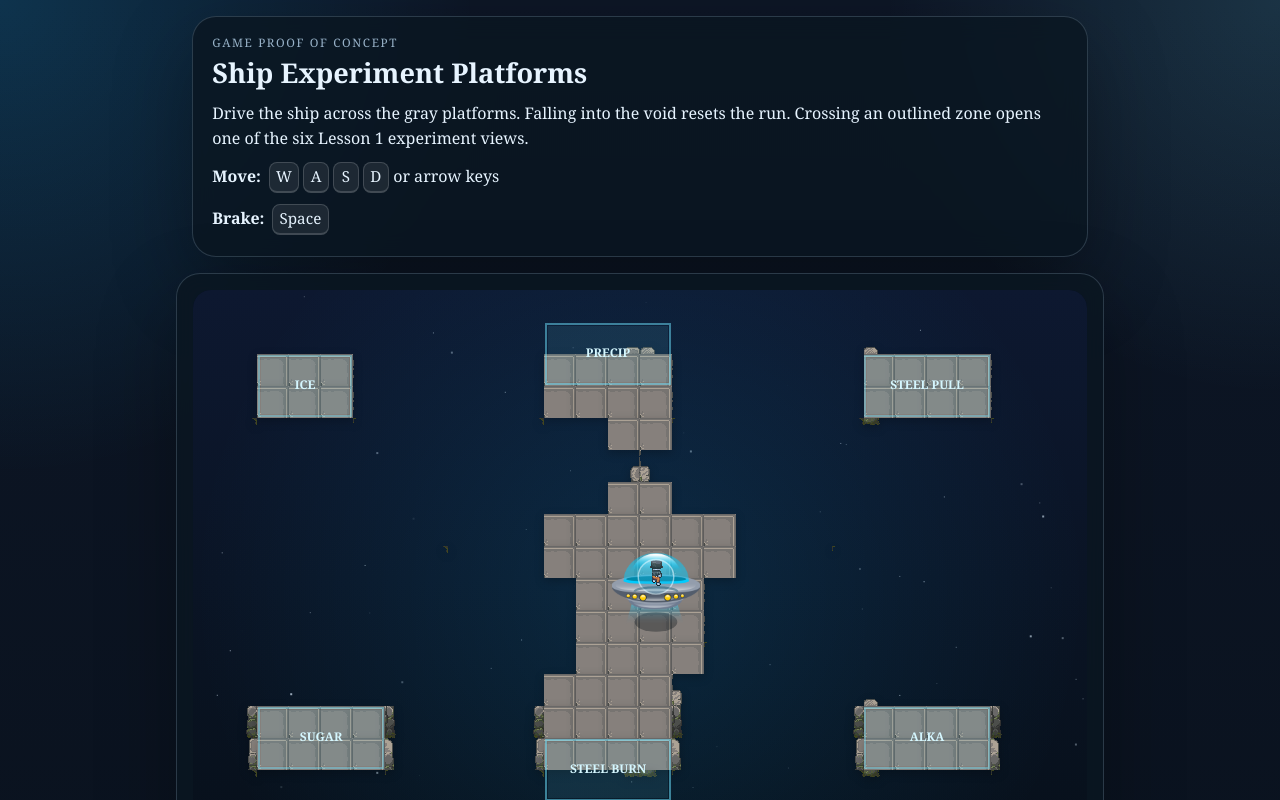
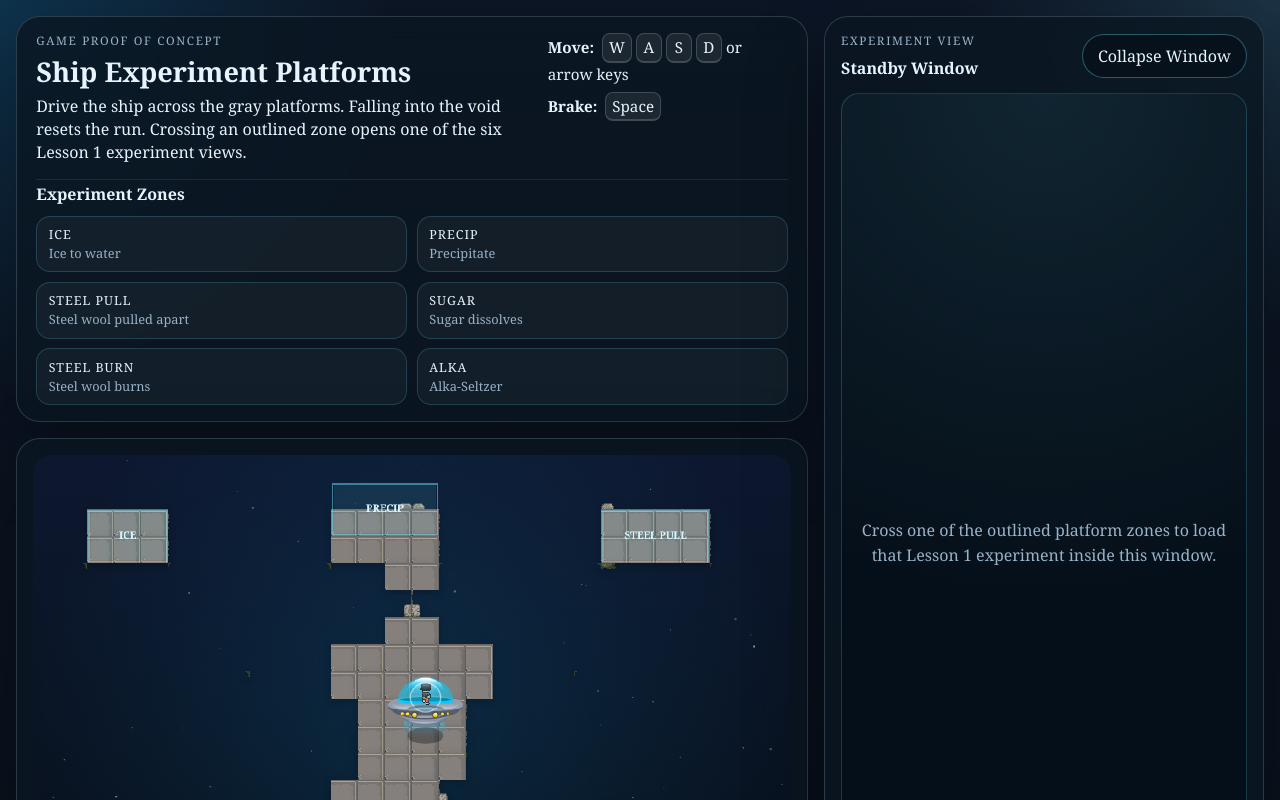
Before and after one commit to mrbrackebusch-code/Concord-Inspired-Modeling-Simulations, a website: page apps/studio/game-poc/index.html in a window 1280 px wide. Shown: the top 800 px of the page. Drawn offline with Linux system fonts and the light colour scheme.

Commit message:
Rework ship POC into docked widescreen layout

```diff
--- a/apps/studio/game-poc/index.html
+++ b/apps/studio/game-poc/index.html
@@ -8,21 +8,44 @@
   </head>
   <body>
     <main class="game-shell">
-      <section class="hud-card hud-card-left">
+      <section class="play-column">
+        <section class="command-bar">
+          <div class="command-bar__main">
+            <div class="command-copy">
               <p class="eyebrow">Game Proof Of Concept</p>
               <h1>Ship Experiment Platforms</h1>
               <p class="lede">
                 Drive the ship across the gray platforms. Falling into the void resets the run.
                 Crossing an outlined zone opens one of the six Lesson 1 experiment views.
               </p>
+            </div>
+
+            <div class="command-rules">
               <p class="controls"><strong>Move:</strong> <kbd>W</kbd><kbd>A</kbd><kbd>S</kbd><kbd>D</kbd> or arrow keys</p>
               <p class="controls"><strong>Brake:</strong> <kbd>Space</kbd></p>
+            </div>
+          </div>
+
+          <div class="zone-bar">
+            <h2>Experiment Zones</h2>
+            <ol class="zone-list">
+              <li><span>ICE</span><small>Ice to water</small></li>
+              <li><span>PRECIP</span><small>Precipitate</small></li>
+              <li><span>STEEL PULL</span><small>Steel wool pulled apart</small></li>
+              <li><span>SUGAR</span><small>Sugar dissolves</small></li>
+              <li><span>STEEL BURN</span><small>Steel wool burns</small></li>
+              <li><span>ALKA</span><small>Alka-Seltzer</small></li>
+            </ol>
+          </div>
         </section>
 
         <section class="canvas-frame">
           <canvas id="game-canvas" width="896" height="576" aria-label="Ship experiment proof of concept"></canvas>
           <div id="status-pill" class="status-pill">Loading assets...</div>
-        <section id="experiment-window" class="experiment-window" aria-live="polite">
+        </section>
+      </section>
+
+      <aside id="experiment-window" class="experiment-window" aria-live="polite">
         <div class="experiment-window__header">
           <div>
             <p class="eyebrow">Experiment View</p>
@@ -42,20 +65,7 @@
             referrerpolicy="no-referrer"
           ></iframe>
         </div>
-        </section>
-      </section>
-
-      <section class="hud-card hud-card-right">
-        <h2>Experiment Zones</h2>
-        <ol class="zone-list">
-          <li>Ice to water</li>
-          <li>Precipitate</li>
-          <li>Steel wool pulled apart</li>
-          <li>Sugar dissolves</li>
-          <li>Steel wool burns</li>
-          <li>Alka-Seltzer</li>
-        </ol>
-      </section>
+      </aside>
     </main>
 
     <script type="module" src="game.js"></script>
--- a/apps/studio/game-poc/styles.css
+++ b/apps/studio/game-poc/styles.css
@@ -26,17 +26,18 @@ body {
 }
 
 .game-shell {
-  width: min(1440px, calc(100% - 2rem));
+  width: min(1680px, calc(100% - 2rem));
   margin: 0 auto;
   min-height: 100vh;
   display: grid;
-  grid-template-columns: minmax(220px, 280px) auto minmax(220px, 260px);
+  grid-template-columns: minmax(0, 1fr) minmax(420px, 500px);
   gap: 1rem;
-  align-items: start;
-  padding: 1rem 0 1.25rem;
+  align-items: stretch;
+  padding: 1rem 0;
 }
 
-.hud-card,
+.play-column,
+.command-bar,
 .canvas-frame,
 .experiment-window {
   border: 1px solid var(--panel-line);
@@ -46,18 +47,38 @@ body {
   backdrop-filter: blur(12px);
 }
 
-.hud-card {
-  padding: 1.1rem 1.2rem 1.3rem;
+.play-column {
+  min-width: 0;
+  display: grid;
+  grid-template-rows: auto 1fr;
+  gap: 1rem;
+  border: 0;
+  background: transparent;
+  box-shadow: none;
+  backdrop-filter: none;
 }
 
-.hud-card-left {
-  position: sticky;
-  top: 1rem;
+.command-bar {
+  padding: 1rem 1.2rem;
+  display: grid;
+  gap: 0.9rem;
 }
 
-.hud-card-right {
-  position: sticky;
-  top: 1rem;
+.command-bar__main {
+  display: flex;
+  justify-content: space-between;
+  gap: 1rem;
+  align-items: start;
+}
+
+.command-copy {
+  max-width: 42rem;
+}
+
+.command-rules {
+  min-width: 15rem;
+  display: grid;
+  gap: 0.45rem;
 }
 
 .eyebrow {
@@ -70,28 +91,32 @@ body {
 
 h1,
 h2 {
-  margin: 0 0 0.8rem;
+  margin: 0;
   font-weight: 600;
 }
 
 h1 {
   font-size: 1.7rem;
-  line-height: 1.1;
+  line-height: 1.08;
 }
 
 h2 {
-  font-size: 1.15rem;
+  font-size: 1rem;
 }
 
 .lede,
-.controls,
-.zone-list {
+.controls {
   margin: 0;
-  line-height: 1.55;
+  line-height: 1.45;
+}
+
+.lede {
+  margin-top: 0.55rem;
+  max-width: 44rem;
 }
 
 .controls {
-  margin-top: 0.7rem;
+  font-size: 0.95rem;
 }
 
 kbd {
@@ -109,26 +134,59 @@ kbd {
   text-align: center;
 }
 
-.zone-list {
-  padding-left: 1.3rem;
+.zone-bar {
+  display: grid;
+  gap: 0.65rem;
+  padding-top: 0.2rem;
+  border-top: 1px solid rgba(162, 190, 214, 0.12);
 }
 
-.zone-list li + li {
-  margin-top: 0.35rem;
+.zone-list {
+  list-style: none;
+  margin: 0;
+  padding: 0;
+  display: grid;
+  grid-template-columns: repeat(3, minmax(0, 1fr));
+  gap: 0.6rem;
+}
+
+.zone-list li {
+  display: grid;
+  gap: 0.12rem;
+  padding: 0.6rem 0.72rem;
+  border: 1px solid rgba(109, 227, 255, 0.18);
+  border-radius: 14px;
+  background: rgba(255, 255, 255, 0.04);
+}
+
+.zone-list span {
+  color: var(--ink);
+  font-size: 0.78rem;
+  letter-spacing: 0.08em;
+  text-transform: uppercase;
+}
+
+.zone-list small {
+  color: var(--muted);
+  font-size: 0.8rem;
+  line-height: 1.3;
 }
 
 .canvas-frame {
-  position: relative;
+  min-width: 0;
+  min-height: 0;
   padding: 1rem;
   display: grid;
+  grid-template-rows: 1fr auto;
   gap: 0.9rem;
 }
 
 #game-canvas {
   display: block;
-  width: 896px;
-  height: 576px;
-  max-width: 100%;
+  width: 100%;
+  height: auto;
+  max-height: calc(100vh - 250px);
+  aspect-ratio: 14 / 9;
   margin: 0 auto;
   border-radius: 18px;
   background: #06101a;
@@ -147,23 +205,14 @@ kbd {
 }
 
 .experiment-window {
+  min-height: calc(100vh - 2rem);
   padding: 1rem;
+  position: sticky;
+  top: 1rem;
   display: grid;
   grid-template-rows: auto 1fr;
   gap: 0.9rem;
-  min-height: 240px;
-  transition:
-    min-height 260ms ease,
-    border-color 260ms ease,
-    box-shadow 260ms ease,
-    transform 260ms ease;
-}
-
-.experiment-window.is-active {
-  min-height: min(680px, 66vh);
-  border-color: rgba(109, 227, 255, 0.42);
-  box-shadow: 0 34px 96px rgba(0, 0, 0, 0.34);
-  transform: translateY(-2px);
+  overflow: hidden;
 }
 
 .experiment-window__header {
@@ -174,8 +223,8 @@ kbd {
 }
 
 .experiment-window__body {
-  position: relative;
-  min-height: 160px;
+  min-height: 0;
+  display: grid;
 }
 
 .close-button {
@@ -196,6 +245,7 @@ kbd {
 .experiment-frame {
   width: 100%;
   height: 100%;
+  min-height: 0;
   border: 1px solid rgba(109, 227, 255, 0.2);
   border-radius: 18px;
 }
@@ -203,7 +253,6 @@ kbd {
 .experiment-placeholder {
   display: grid;
   place-items: center;
-  min-height: 160px;
   padding: 1.2rem;
   background:
     radial-gradient(circle at top, rgba(109, 227, 255, 0.1), transparent 55%),
@@ -224,22 +273,62 @@ kbd {
 
 .experiment-window.is-active .experiment-frame {
   display: block;
-  min-height: min(560px, 56vh);
 }
 
-@media (max-width: 1280px) {
+@media (max-width: 1340px) {
+  .game-shell {
+    grid-template-columns: minmax(0, 1fr) minmax(360px, 440px);
+  }
+
+  .zone-list {
+    grid-template-columns: repeat(2, minmax(0, 1fr));
+  }
+}
+
+@media (max-width: 1100px) {
   .game-shell {
     grid-template-columns: 1fr;
-    justify-items: center;
+    width: min(980px, calc(100% - 1rem));
+    padding: 0.5rem 0 1rem;
   }
 
-  .hud-card-left,
-  .hud-card-right {
-    position: static;
-    width: min(896px, 100%);
+  .play-column {
+    order: 1;
   }
 
-  .canvas-frame {
-    width: min(928px, 100%);
+  .experiment-window {
+    order: 2;
+    position: static;
+    min-height: 55vh;
+  }
+
+  .command-bar__main {
+    flex-direction: column;
+  }
+
+  .command-rules {
+    min-width: 0;
+    grid-template-columns: repeat(2, minmax(0, 1fr));
+  }
+
+  #game-canvas {
+    max-height: none;
   }
 }
+
+@media (max-width: 720px) {
+  .zone-list,
+  .command-rules {
+    grid-template-columns: 1fr;
+  }
+
+  .game-shell {
+    width: calc(100% - 0.75rem);
+  }
+
+  .command-bar,
+  .canvas-frame,
+  .experiment-window {
+    padding: 0.85rem;
+  }
+}
```
Lines whose indentation alone changed are shown as unchanged.
